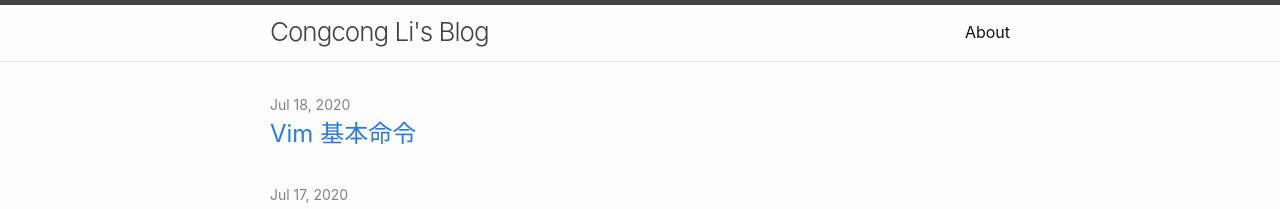
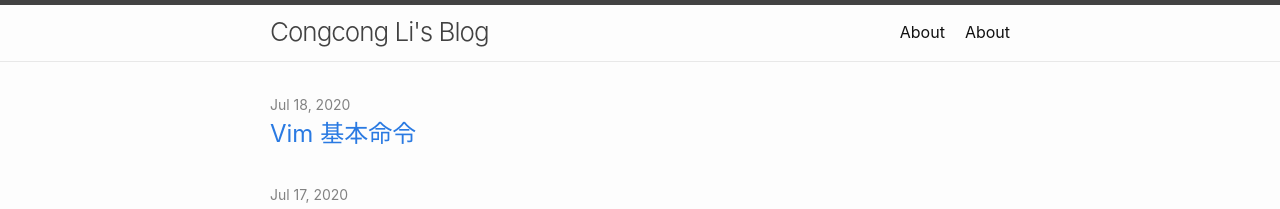
Before and after one commit to lccLuffy/lccLuffy.github.io, a Jekyll site: the page built from index.md, in a window 1280 px wide and 900 px high. Shown: the top 209 px of the window. Built offline with Jekyll 4.4.1, drawn with Linux system fonts in a browser that asks for light colours; comment, search, counter and statistics services are not loaded.

Commit message:
Update header.html

```diff
--- a/_includes/header.html
+++ b/_includes/header.html
@@ -18,6 +18,7 @@
         </label>
 
         <div class="trigger">
+          <a class="page-link" href="https://lufficc.com/" target="_blank">About</a>
           {%- for path in page_paths -%}
             {%- assign my_page = site.pages | where: "path", path | first -%}
             {%- if my_page.title -%}
```
